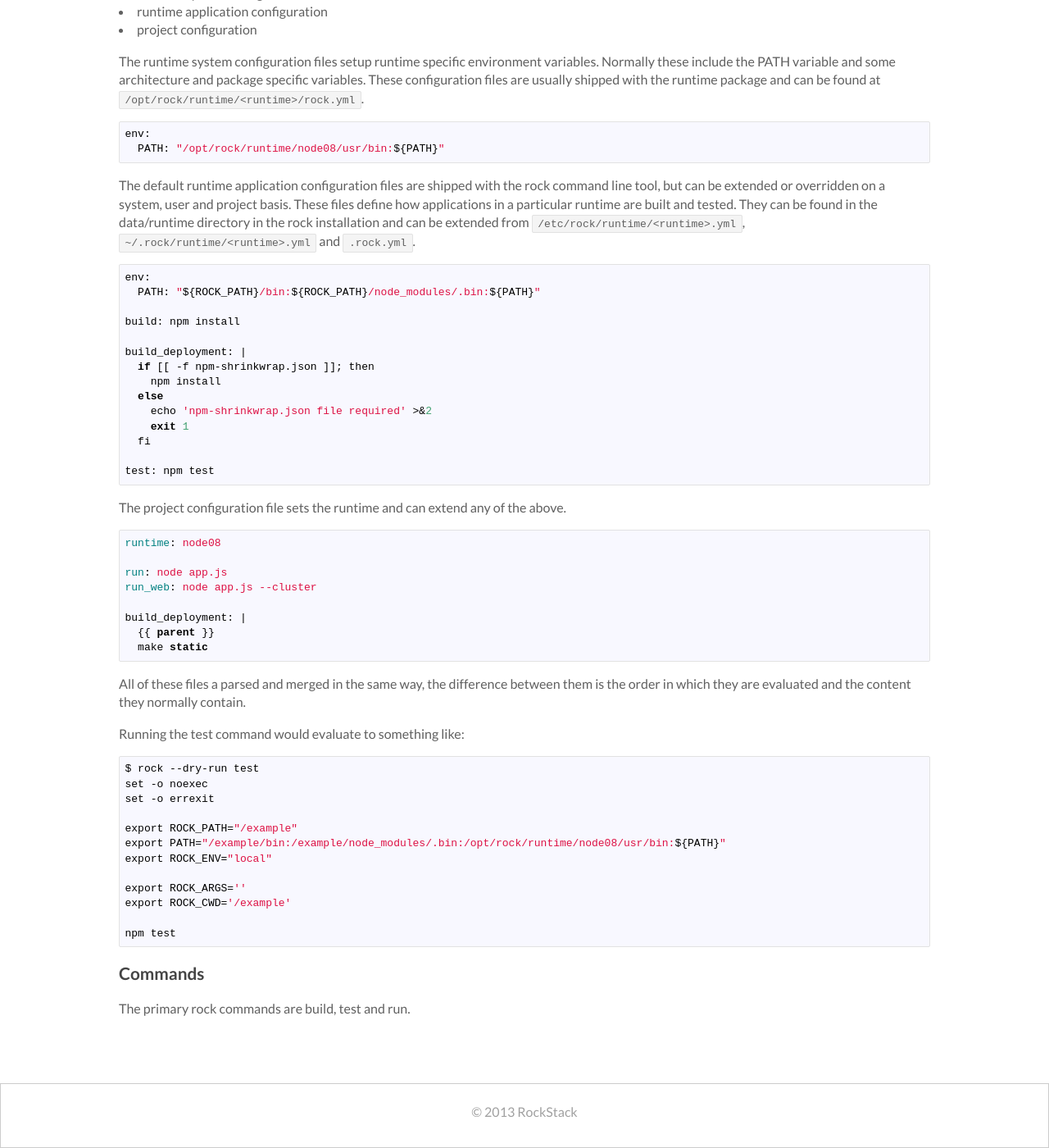
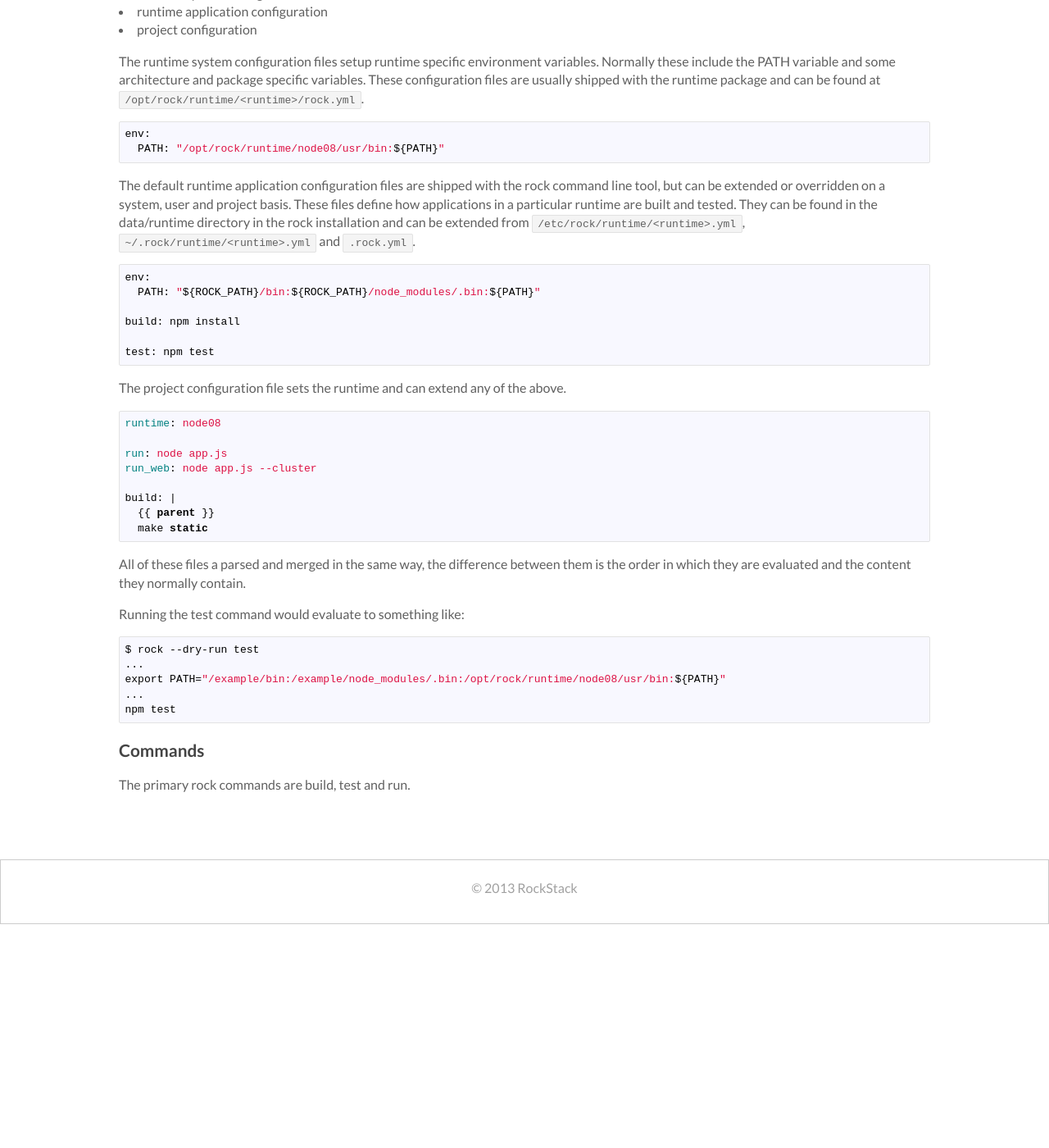
Before and after one commit to silas/rock, a Jekyll site: the page built from docs/rock/index.md, in a window 1280 px wide and 1400 px high, scrolled down 373 px. Shown: the whole window at 82% size. Built offline with Jekyll 4.4.1, drawn with Linux system fonts in a browser that asks for light colours; after the commit the page ends 1500 px from its top, so only the background shows below that.

```diff
--- a/docs/rock/index.md
+++ b/docs/rock/index.md
@@ -41,14 +41,6 @@ installation and can be extended from `/etc/rock/runtime/<runtime>.yml`,
 
     build: npm install
 
-    build_deployment: |
-      if [[ -f npm-shrinkwrap.json ]]; then
-        npm install
-      else
-        echo 'npm-shrinkwrap.json file required' >&2
-        exit 1
-      fi
-
     test: npm test
 
 The project configuration file sets the runtime and can extend any of the above.
@@ -58,7 +50,7 @@ The project configuration file sets the runtime and can extend any of the above.
     run: node app.js
     run_web: node app.js --cluster
 
-    build_deployment: |
+    build: |
       {{ '{{' }} parent }}
       make static
 
@@ -69,16 +61,9 @@ contain.
 Running the test command would evaluate to something like:
 
     $ rock --dry-run test
-    set -o noexec
-    set -o errexit
-
-    export ROCK_PATH="/example"
+    ...
     export PATH="/example/bin:/example/node_modules/.bin:/opt/rock/runtime/node08/usr/bin:${PATH}"
-    export ROCK_ENV="local"
-
-    export ROCK_ARGS=''
-    export ROCK_CWD='/example'
-
+    ...
     npm test
 
 ## Commands
```
Also changed, not shown: docs/node/getting-started/index.md (+2 -2 lines), docs/perl/getting-started/index.md (+2 -2 lines), docs/php/getting-started/index.md (+2 -2 lines), docs/python/getting-started/index.md (+2 -2 lines), docs/ruby/getting-started/index.md (+2 -2 lines).
